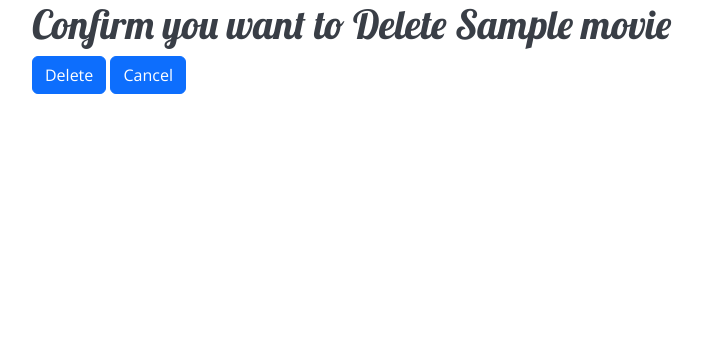
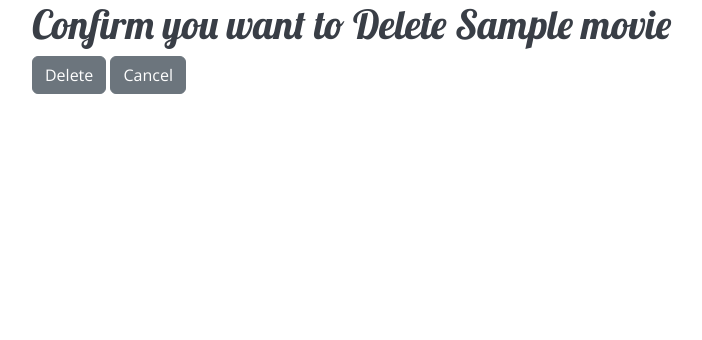
Before and after one commit to johnbean36/fantasy3movies, a Django app: page /movies/1/delete/ in a window 1280 px wide. Shown: the part 158-498 px from the top of the page, without its empty margins (50-752 px from the left). Run offline with Django 5.2, Linux system fonts and the light colour scheme; tables that the repository leaves empty hold one stand-in row (values such as "Sample post"); some libraries are stand-ins or nearby versions.

Commit message:
change button color to grey

```diff
--- a/main_app/templates/main_app/movie_confirm_delete.html
+++ b/main_app/templates/main_app/movie_confirm_delete.html
@@ -3,7 +3,7 @@
 <h1>Confirm you want to Delete {{object.name}}</h1>
 <form action="" method="POST">
     {% csrf_token %}
-    <input class="btn btn-primary" type="submit" value="Delete">
-    <a href="{% url 'detail'%}" class="btn btn-primary">Cancel</a>
+    <input class="btn btn-secondary" type="submit" value="Delete">
+    <a href="{% url 'detail'%}" class="btn btn-secondary">Cancel</a>
 </form>
 {% endblock %}
--- a/main_app/templates/main_app/prod_mem_confirm_delete.html
+++ b/main_app/templates/main_app/prod_mem_confirm_delete.html
@@ -3,7 +3,7 @@
 <h1>Confirm you want to Delete {{object.name}}</h1>
 <form action="" method="POST">
     {% csrf_token %}
-    <input class="btn btn-primary" type="submit" value="Delete">
-    <a href="{% url 'production'%}" class="btn btn-primary">Cancel</a>
+    <input class="btn btn-secondary" type="submit" value="Delete">
+    <a href="{% url 'production'%}" class="btn btn-secondary">Cancel</a>
 </form>
 {% endblock %}
--- a/main_app/templates/main_app/prod_mem_form.html
+++ b/main_app/templates/main_app/prod_mem_form.html
@@ -27,7 +27,7 @@
             {% elif prod_mem.role == 'S' %}Screen Writer
             {% else %}Producer
             {% endif %}</td>
-        <td><a href="{% url 'delete_prod' prod_mem.id %}" class="btn btn-primary">Delete</a></td>
+        <td><a href="{% url 'delete_prod' prod_mem.id %}" class="btn btn-secondary">Delete</a></td>
         <td></td>
     </tr>
      {% endfor %}
```
